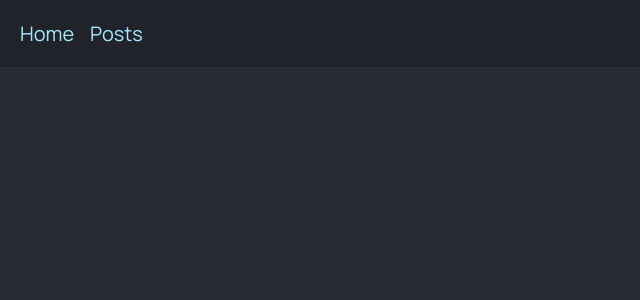
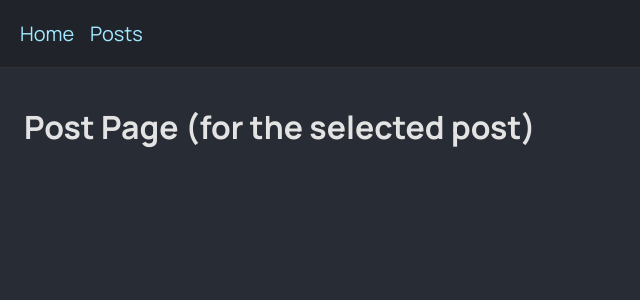
Before and after one commit to DenNegura/router-example-app, a React (Vite) app: page /posts/1 in a window 1280 px wide. Before the commit this address had no page. Shown: the top 300 px of the page, without its empty margins (0-640 px from the left). Built offline with nearby package versions, Linux system fonts and the light colour scheme.

Commit message:
add dynamic route (PostPage), wildcard route (NotFoundPage)

```diff
--- a/src/App.jsx
+++ b/src/App.jsx
@@ -1,6 +1,8 @@
 import {Link, Route, Routes} from "react-router";
 import {HomePage} from "./pages/HomePage.jsx";
 import {PostsPage} from "./pages/PostsPage.jsx";
+import {NotFoundPage} from "./pages/NotFoundPage.jsx";
+import {PostPage} from "./pages/PostPage.jsx";
 
 function App() {
 
@@ -14,8 +16,10 @@ function App() {
             </header>
             <div className={"app-page-container"}>
                 <Routes>
-                    <Route path={"/"} element={<HomePage/>}/>
+                    <Route index element={<HomePage/>}/>
                     <Route path={"/posts"} element={<PostsPage/>}/>
+                    <Route path={"/posts/:id"} element={<PostPage/>}/>
+                    <Route path={"*"} element={<NotFoundPage/>}/>
                 </Routes>
             </div>
         </>
--- /dev/null
+++ b/src/pages/NotFoundPage.jsx
@@ -0,0 +1,5 @@
+function NotFoundPage() {
+    return <h1>404 - Page Not Found</h1>
+}
+
+export {NotFoundPage};
--- /dev/null
+++ b/src/pages/PostPage.jsx
@@ -0,0 +1,5 @@
+function PostPage() {
+    return <h1>Post Page (for the selected post)</h1>
+}
+
+export {PostPage}
```
